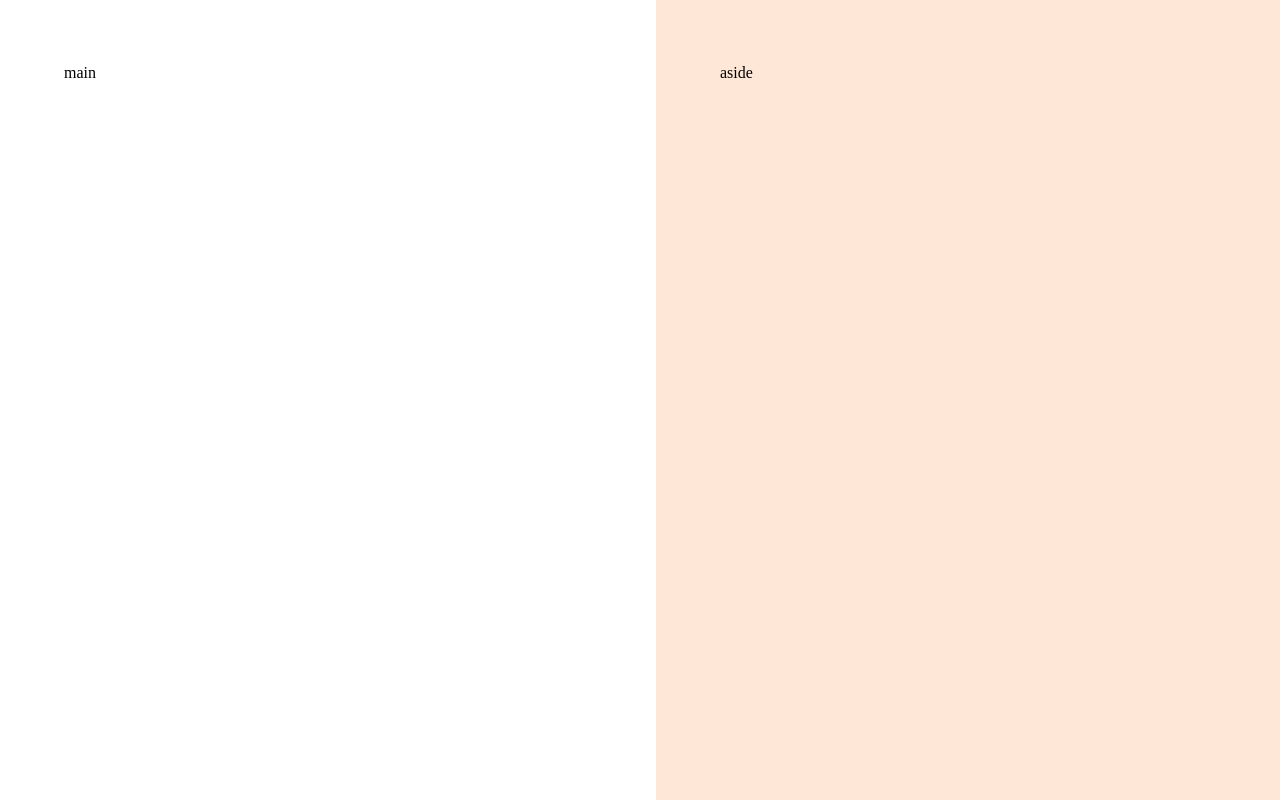
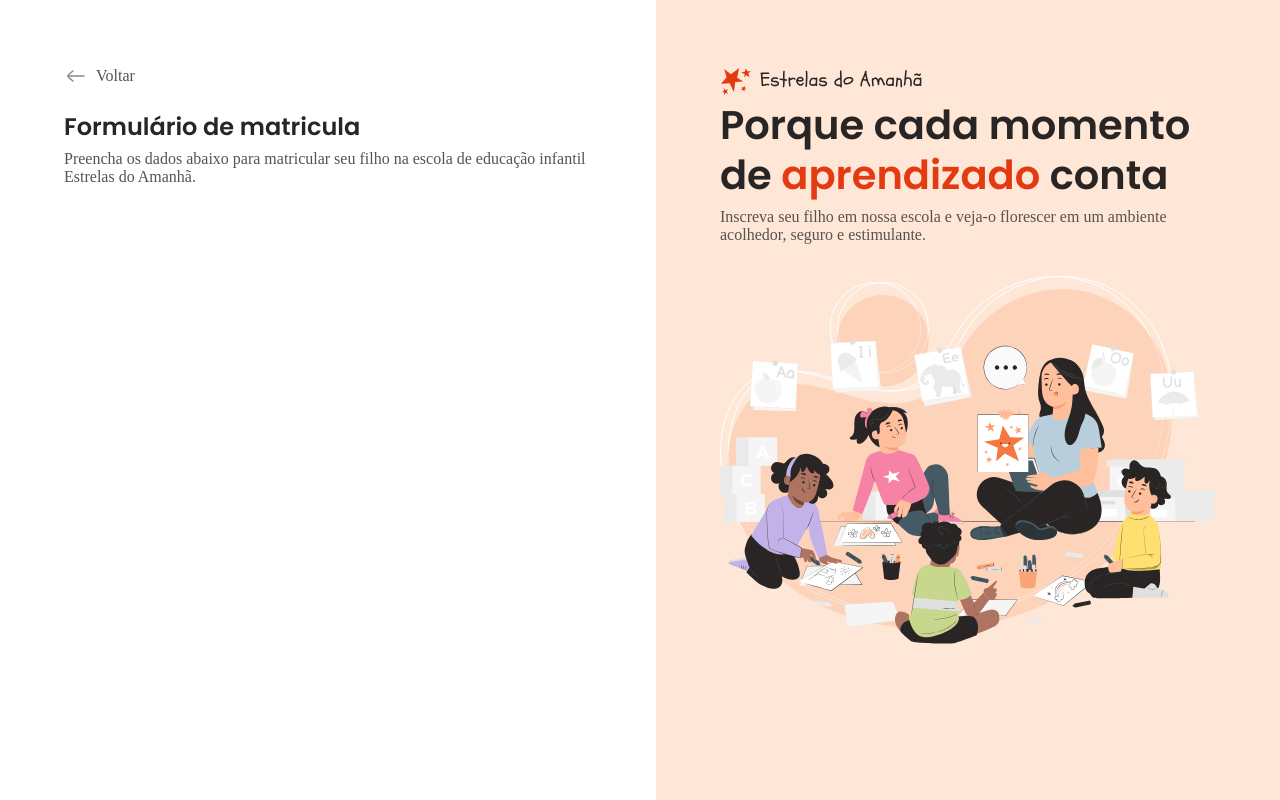
Before and after one commit to gustavuhh1/front-end-rocketseat-basic, a plain HTML site: page Forms/index.html in a window 1280 px wide. Drawn offline with Linux system fonts and the light colour scheme.

Commit message:
Conteúdo aside e inicial do main

```diff
--- a/Forms/index.html
+++ b/Forms/index.html
@@ -15,13 +15,32 @@
   </head>
   <body>
     <div id="app">
-        <main>
-            <div class="main-container">main</div>
-        </main>
+      <main>
+        <div class="main-container">
+          <div class="back">
+            <img src="assets/icons/arrow-left-02.svg" alt="ìcone de voltar" />
+            <span>Voltar</span>
+          </div>
 
-        <aside>
-            <div class="aside-container">aside</div>
-        </aside>
+          <h1>Formulário de matricula</h1>
+          <p>
+            Preencha os dados abaixo para matricular seu filho na escola de educação
+            infantil Estrelas do Amanhã.
+          </p>
+        </div>
+      </main>
+
+      <aside>
+        <div class="aside-container">
+            <header>
+                <img src="assets/Logo.svg" alt="Logo estrelas do amanhã">
+                <h2>Porque cada momento de <span>aprendizado</span> conta</h2>
+                <p>Inscreva seu filho em nossa escola e veja-o florescer em um ambiente acolhedor, seguro e estimulante.</p>
+            </header>
+
+            <img src="assets/Illustration.svg" alt="Ilustração de um professora com crianças prestando atenção">
+        </div>
+      </aside>
     </div>
   </body>
 </html>
--- a/Forms/styles/global.css
+++ b/Forms/styles/global.css
@@ -2,12 +2,14 @@
     margin: 0;
     padding: 0;
     box-sizing: border-box;
+
+
 }
 
 :root {
     --font-family: 'Poppins', sans-serif;
     --text: 400 1rem/1.5 var(--font-family)
-    --text-sm: 400 0.875rem/1.4 var(--font-family)
+    --text-sm: 400 0.875rem/1.4 var(--font-family);
 
     --text-primary: #292524;
     --text-secondary: #57534E;
@@ -24,4 +26,16 @@
 
 body {
     overflow: hidden;
+
+    font: var(--text);
+    color: var(--text-secondary);
 }
+
+h1, h2 {
+
+    color: var(--text-primary);
+}
+
+img {
+    max-width: 100%;
+}
--- a/Forms/styles/layout.css
+++ b/Forms/styles/layout.css
@@ -9,18 +9,37 @@
 main {
     overflow: auto;
     padding: 4rem;
-
     & .main-container {
         max-width: 33rem;
         margin-left: auto;
+    }
+    & .back {
+        display: flex;
+        align-items: center;
+        gap: .5rem;
+        margin-bottom: 1.5rem;
+    }
+    & h1 {
+        font: 600 1.5rem/1.25 var(--font-family);
+        margin-bottom: .5rem;
     }
 }
 
 aside {
     background-color: var(--surface-secondary);
     padding: 4rem;
-
     & .aside-container {
         max-width: 31rem;
+        & > img {
+            margin-top: 2rem;
+        }
+    }
+
+    & h2 {
+        font: 600 2.5rem/1.25 var(--font-family);
+        margin-bottom: .5rem;
+        & span {
+            color: var(--text-highligh);
+        }
     }
 }
```
